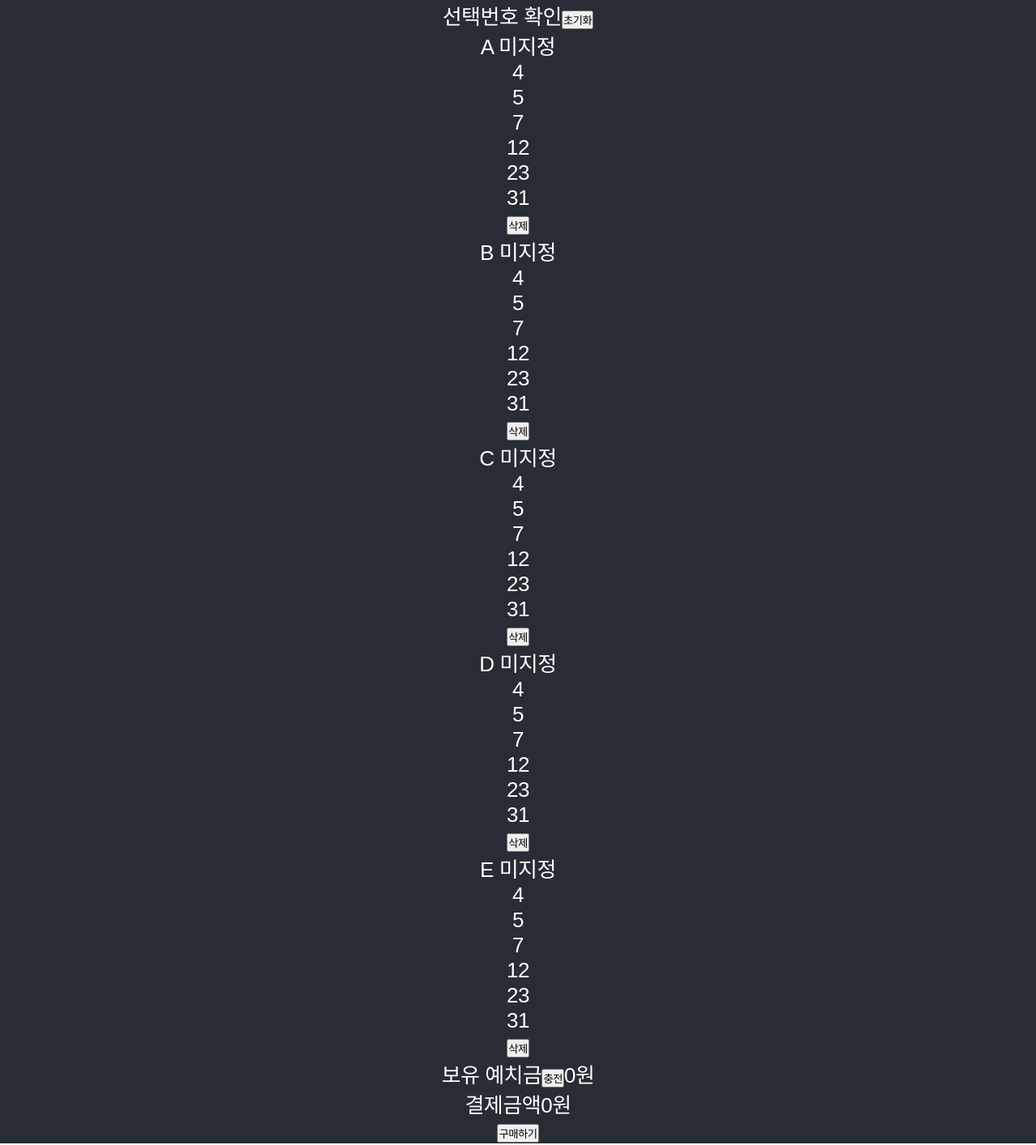
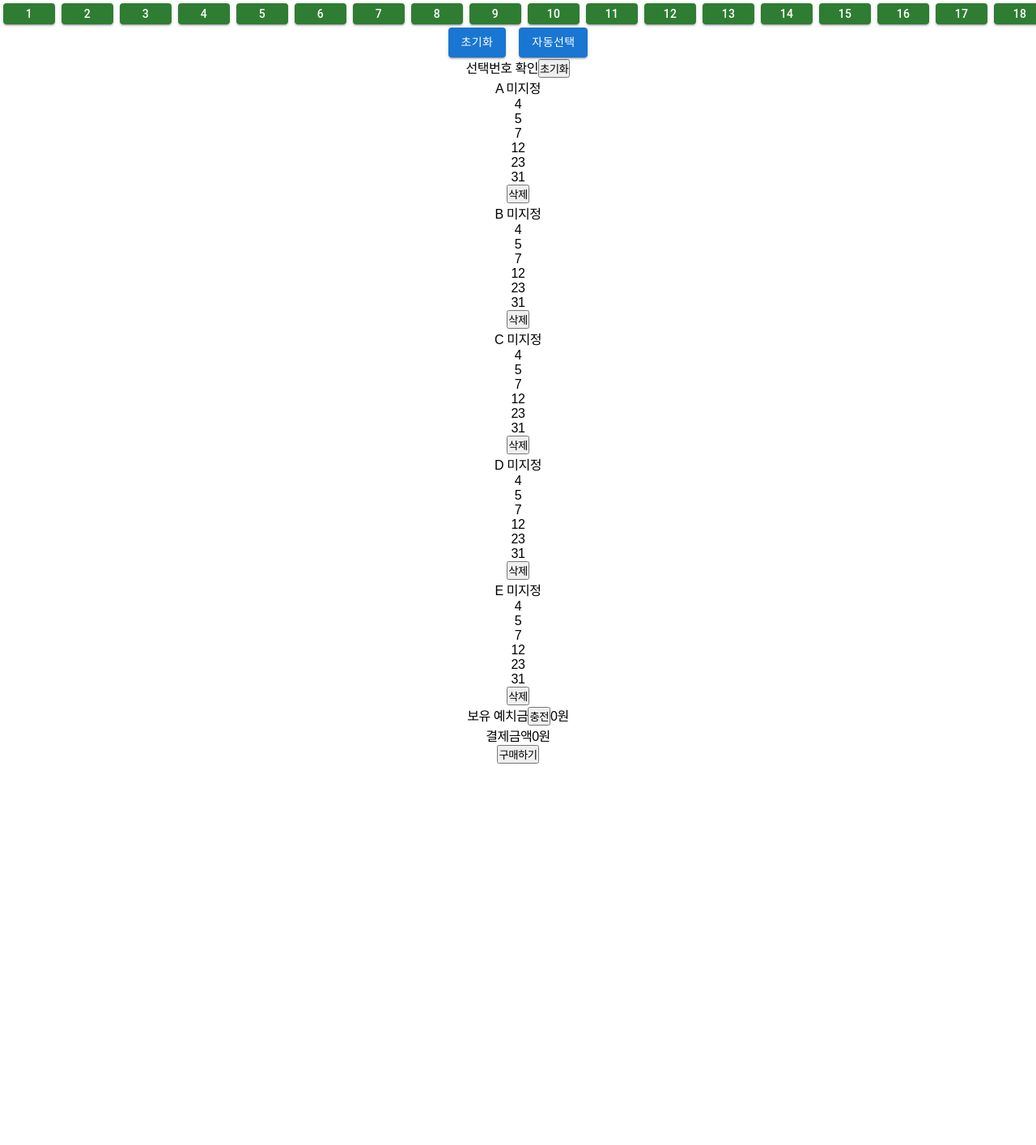
Before and after one commit to mihyunLee/react-lotto, a React (Create React App) app: page / in a window 1280 px wide. Shown: the top 1414 px of the page at 81% size. After the commit the page ends 943 px from the top, so only its background shows below. Built offline with nearby package versions, Linux system fonts and the light colour scheme; a web font is replaced by a local one.

Commit message:
refactor: 코드 스타일 맞추기

```diff
--- a/src/App.js
+++ b/src/App.js
@@ -1,19 +1,19 @@
 import "./App.css";
 import { AccountView } from "./components/AccountView";
 import { SelectView } from "./components/SelectView";
-import LottoNumberList from "./components/LottoNumberItems/LottoNumberList";
-import LottoNumberControl from "./components/LottoNumberControl/LottoNumberControl";
+import { LottoNumberList } from "./components/LottoNumberList";
+import { LottoNumberControl } from "./components/LottoNumberControl";
 
 function App() {
   return (
     <div className="App">
-      <header className="App-header">
-        <SelectView />
-        <AccountView />
-      </header>
       <div>
         <LottoNumberList />
         <LottoNumberControl />
+      </div>
+      <div>
+        <SelectView />
+        <AccountView />
       </div>
     </div>
   );
--- a/src/components/LottoNumberControl/LottoNumberControl.js
+++ /dev/null
@@ -1,12 +0,0 @@
-import React, { useState } from 'react'
-import Button from "@mui/material/Button";
-import {Grid} from "@mui/material";
-
-export default function LottoNumberControl({reset}) {
-    return (
-        <Grid xs={6}>
-            <Button  sx={{mr:2}} variant="contained" onClick={() => reset()}>초기화</Button>
-            <Button xs={6} variant="contained">자동선택</Button>
-        </Grid>
-    )
-}
--- /dev/null
+++ b/src/components/LottoNumberControl/index.js
@@ -0,0 +1,15 @@
+import Button from "@mui/material/Button";
+import { Grid } from "@mui/material";
+
+export const LottoNumberControl = ({ reset }) => {
+  return (
+    <Grid xs={6}>
+      <Button sx={{ mr: 2 }} variant="contained" onClick={() => reset()}>
+        초기화
+      </Button>
+      <Button xs={6} variant="contained">
+        자동선택
+      </Button>
+    </Grid>
+  );
+};
--- a/src/components/LottoNumberItem/LottoNumberItem.js
+++ /dev/null
@@ -1,23 +0,0 @@
-import React, {useState} from 'react'
-import Button from '@mui/material/Button'
-
-export default function LottoNumberItem({LottoNumber, lottoData}) {
-  const [color, setColor] = useState('success')
-
-  function changeButtonColor(LottoNumber){
-    const colorValue = color === 'error' ? 'success' : 'error'
-    if (lottoData({'LottoNumber' : LottoNumber, 'color': colorValue})){
-      setColor(colorValue)
-    }
-  }
-  return (
-    <>
-      <Button sx={{m:0.5, p:0.1, maxWidth: '100%'}}
-              onClick={() => changeButtonColor(LottoNumber)}
-              variant="contained"
-              color={color}>
-        {LottoNumber}
-      </Button>
-    </>
-  )
-}
--- /dev/null
+++ b/src/components/LottoNumberItem/index.js
@@ -0,0 +1,25 @@
+import { useState } from "react";
+import Button from "@mui/material/Button";
+
+export const LottoNumberItem = ({ LottoNumber, lottoData }) => {
+  const [color, setColor] = useState("success");
+
+  function changeButtonColor(LottoNumber) {
+    const colorValue = color === "error" ? "success" : "error";
+    if (lottoData({ LottoNumber: LottoNumber, color: colorValue })) {
+      setColor(colorValue);
+    }
+  }
+  return (
+    <>
+      <Button
+        sx={{ m: 0.5, p: 0.1, maxWidth: "100%" }}
+        onClick={() => changeButtonColor(LottoNumber)}
+        variant="contained"
+        color={color}
+      >
+        {LottoNumber}
+      </Button>
+    </>
+  );
+};
--- a/src/components/LottoNumberItems/LottoNumberList.js
+++ /dev/null
@@ -1,33 +0,0 @@
-import React from 'react'
-import LottoNumberItem from './../LottoNumberItem/LottoNumberItem';
-
-
-export default function LottoNumberList({reset}) {
-  const lottoMaxCount = 6
-  let lottoData = Array()
-  const lottoDataCheck = ({LottoNumber, color}) => {
-    if(color === 'success') {
-      lottoData = lottoData.filter(item => {
-        return item !== LottoNumber
-      })
-    }
-    else{
-      if(lottoData.length >= lottoMaxCount){
-        alert('최대 6개까지 선택 가능합니다.')
-        return false
-      }
-      lottoData.push(LottoNumber)
-    }
-    return true
-  }
-
-  const LottoItems = Array.from(
-      new Array(45),
-      (x, i) => (<LottoNumberItem key={i + 1} LottoNumber={i + 1} lottoData={lottoDataCheck}/>)
-  )
-  return (
-    <>
-      { LottoItems }
-    </>
-  )
-}
--- /dev/null
+++ b/src/components/LottoNumberList/index.js
@@ -0,0 +1,30 @@
+import { LottoNumberItem } from "../LottoNumberItem";
+
+export const LottoNumberList = ({ reset }) => {
+  const lottoMaxCount = 6;
+  let lottoData = [];
+  const lottoDataCheck = ({ LottoNumber, color }) => {
+    if (color === "success") {
+      lottoData = lottoData.filter((item) => {
+        return item !== LottoNumber;
+      });
+    } else {
+      if (lottoData.length >= lottoMaxCount) {
+        alert("최대 6개까지 선택 가능합니다.");
+        return false;
+      }
+      lottoData.push(LottoNumber);
+    }
+    return true;
+  };
+
+  const LottoItems = Array.from(new Array(45), (x, i) => (
+    <LottoNumberItem
+      key={i + 1}
+      LottoNumber={i + 1}
+      lottoData={lottoDataCheck}
+    />
+  ));
+
+  return <>{LottoItems}</>;
+};
```
